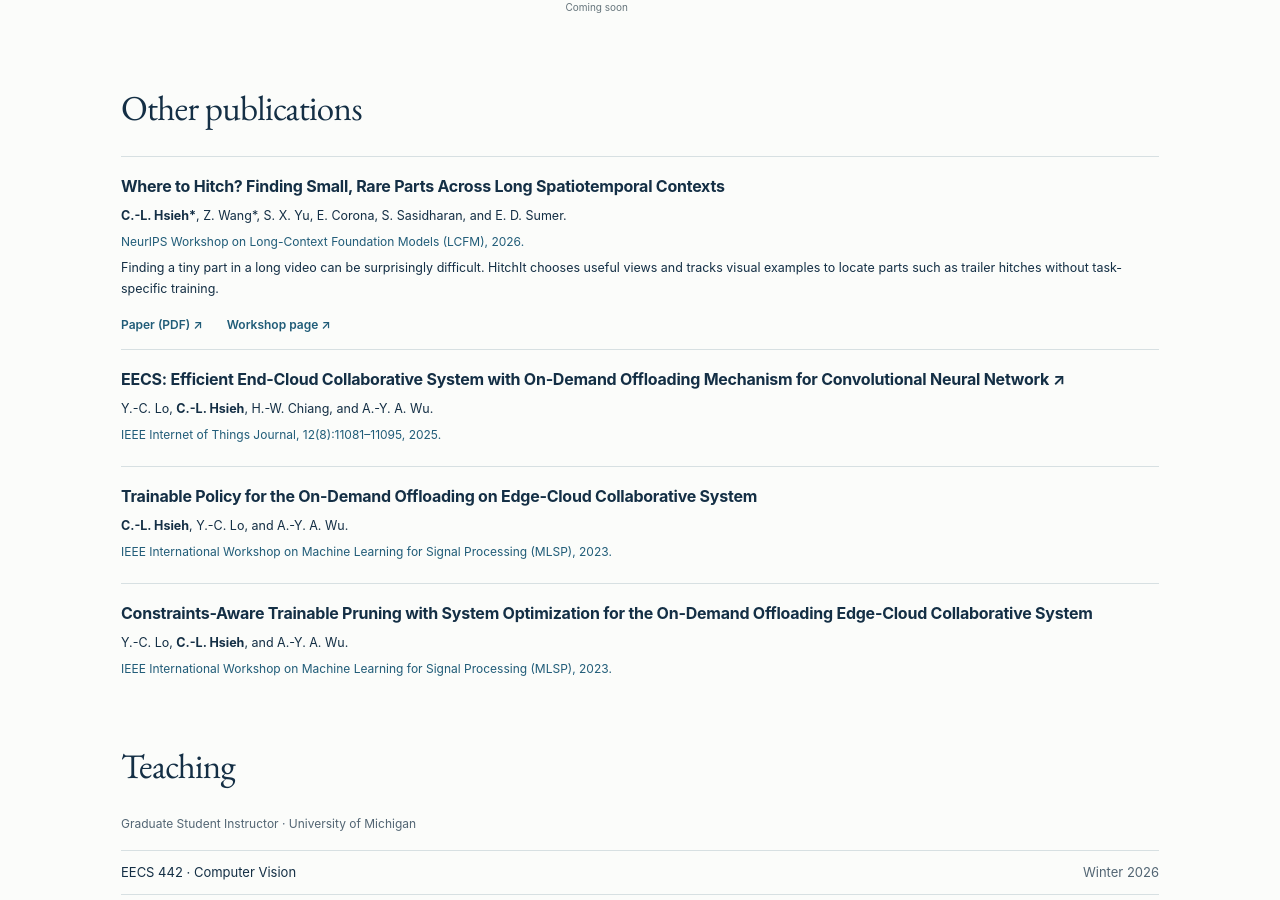
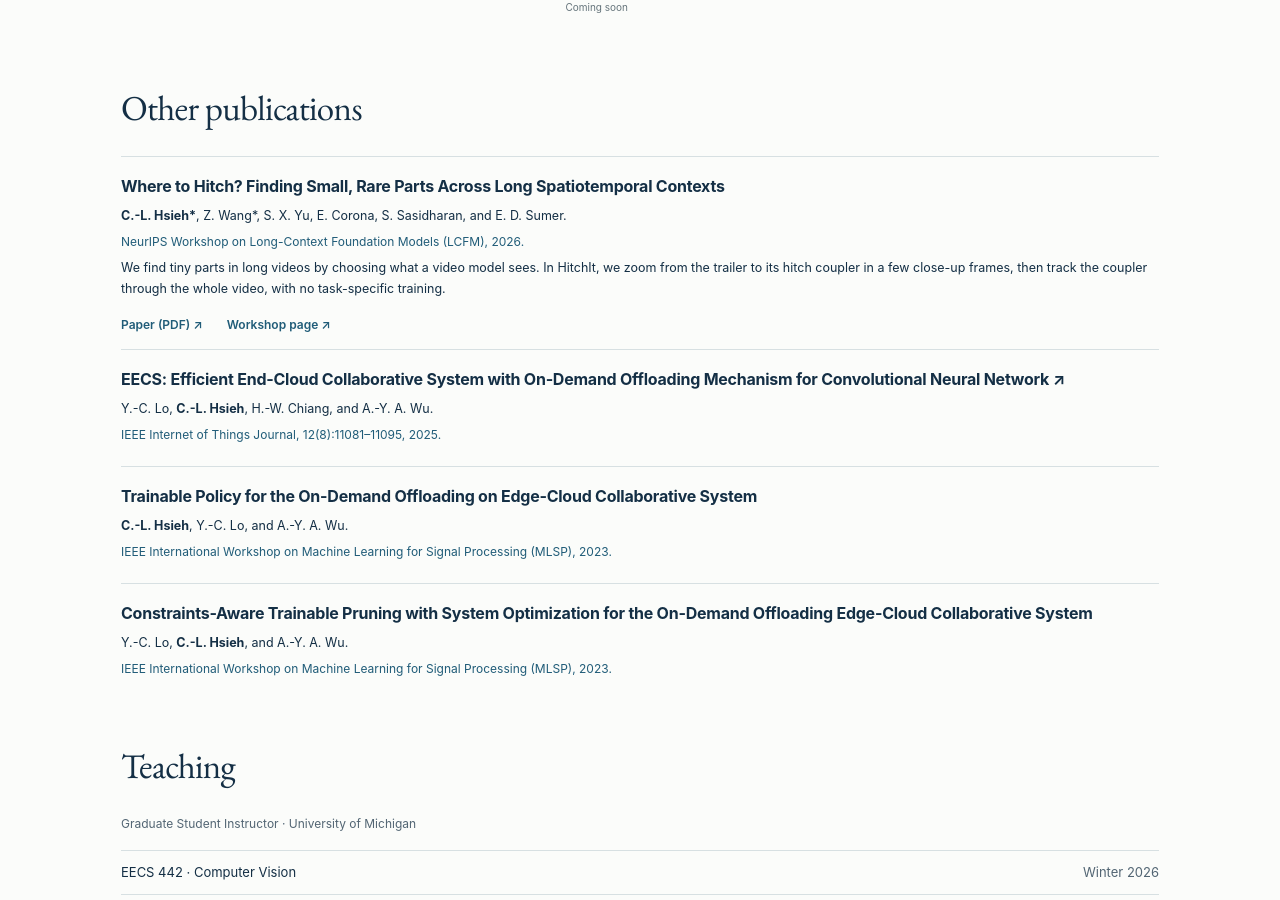
Before and after one commit to chenglinh/chenglinh.github.io, a Jekyll site: the page index.html, which Jekyll copies as it is, in a window 1280 px wide and 900 px high, scrolled down 1150 px. Built offline with Jekyll 4.4.1, drawn with Linux system fonts in a browser that asks for light colours.

Commit message:
Rewrite HitchIt summary
Co-authored-by: Cursor <cursoragent@cursor.com>

```diff
--- a/index.html
+++ b/index.html
@@ -39,7 +39,7 @@
 </section>
 <section id="publications" class="section"><div class="section-heading"><h2>Other publications</h2></div>
 <ol class="publication-list">
-<li><h3>Where to Hitch? Finding Small, Rare Parts Across Long Spatiotemporal Contexts</h3><p><strong>C.-L. Hsieh*</strong>, Z. Wang*, S. X. Yu, E. Corona, S. Sasidharan, and E. D. Sumer.</p><p class="venue">NeurIPS Workshop on Long-Context Foundation Models (LCFM), 2026.</p><p>Finding a tiny part in a long video can be surprisingly difficult. HitchIt chooses useful views and tracks visual examples to locate parts such as trailer hitches without task-specific training.</p><div class="project-links" aria-label="Where to Hitch resources"><a href="papers/where-to-hitch.pdf">Paper (PDF) ↗</a><a href="https://neurips.cc/virtual/2026/173726">Workshop page ↗</a></div></li>
+<li><h3>Where to Hitch? Finding Small, Rare Parts Across Long Spatiotemporal Contexts</h3><p><strong>C.-L. Hsieh*</strong>, Z. Wang*, S. X. Yu, E. Corona, S. Sasidharan, and E. D. Sumer.</p><p class="venue">NeurIPS Workshop on Long-Context Foundation Models (LCFM), 2026.</p><p>We find tiny parts in long videos by choosing what a video model sees. In HitchIt, we zoom from the trailer to its hitch coupler in a few close-up frames, then track the coupler through the whole video, with no task-specific training.</p><div class="project-links" aria-label="Where to Hitch resources"><a href="papers/where-to-hitch.pdf">Paper (PDF) ↗</a><a href="https://neurips.cc/virtual/2026/173726">Workshop page ↗</a></div></li>
 <li><h3><a href="https://doi.org/10.1109/JIOT.2024.3514661">EECS: Efficient End-Cloud Collaborative System with On-Demand Offloading Mechanism for Convolutional Neural Network ↗</a></h3><p>Y.-C. Lo, <strong>C.-L. Hsieh</strong>, H.-W. Chiang, and A.-Y. A. Wu.</p><p class="venue">IEEE Internet of Things Journal, 12(8):11081–11095, 2025.</p></li>
 <li><h3>Trainable Policy for the On-Demand Offloading on Edge-Cloud Collaborative System</h3><p><strong>C.-L. Hsieh</strong>, Y.-C. Lo, and A.-Y. A. Wu.</p><p class="venue">IEEE International Workshop on Machine Learning for Signal Processing (MLSP), 2023.</p></li>
 <li><h3>Constraints-Aware Trainable Pruning with System Optimization for the On-Demand Offloading Edge-Cloud Collaborative System</h3><p>Y.-C. Lo, <strong>C.-L. Hsieh</strong>, and A.-Y. A. Wu.</p><p class="venue">IEEE International Workshop on Machine Learning for Signal Processing (MLSP), 2023.</p></li>
```
